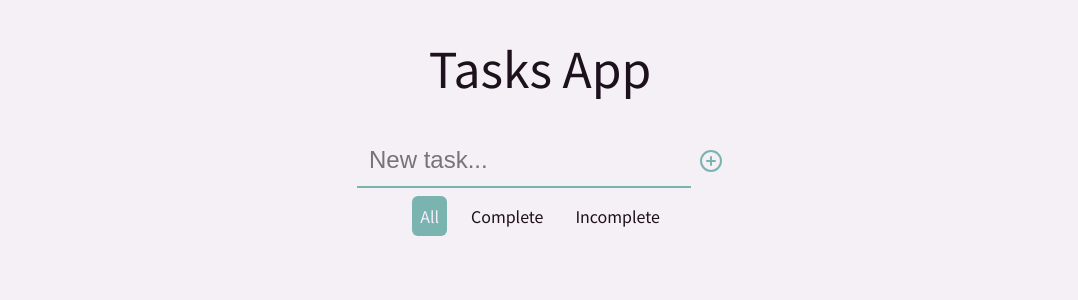
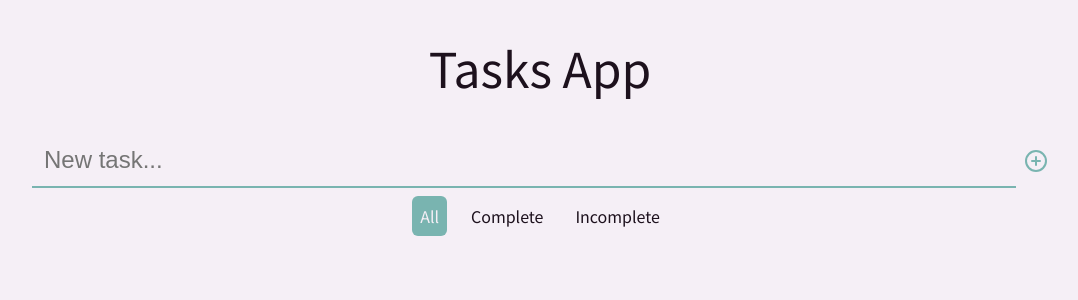
Before and after one commit to LeanDoliri/tasks-app, a React (Vite) app: page / in a window 1280 px wide. Shown: the top 300 px of the page, without its empty margins (100-1178 px from the left). Built offline with nearby package versions, Linux system fonts and the light colour scheme.

Commit message:
manejando focus del iput task

```diff
--- a/src/components/InputTask/InputTask.css
+++ b/src/components/InputTask/InputTask.css
@@ -1,5 +1,5 @@
 .inputTask-form {
-  width: 90%;
+  width: 100%;
   display: flex;
   justify-content: center;
   align-items: center;
@@ -7,6 +7,7 @@
 }
 
 .inputTask-input {
+  width: 75%;
   background: transparent;
   border: none;
   border-radius: 6px 6px 0 0;
```
